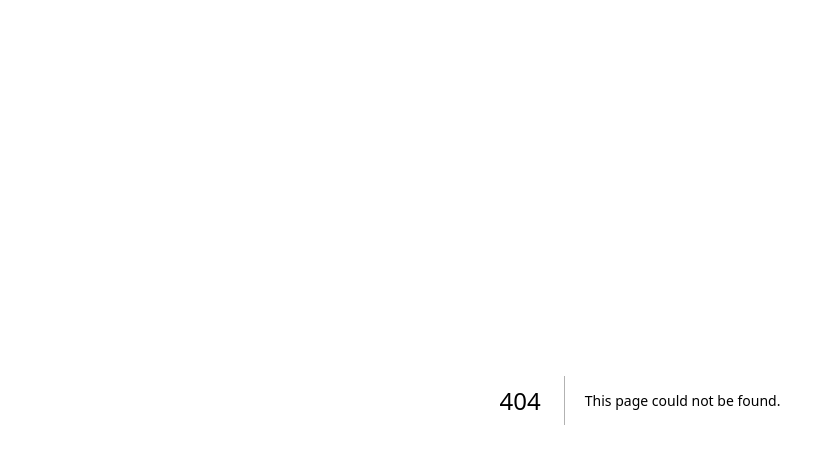
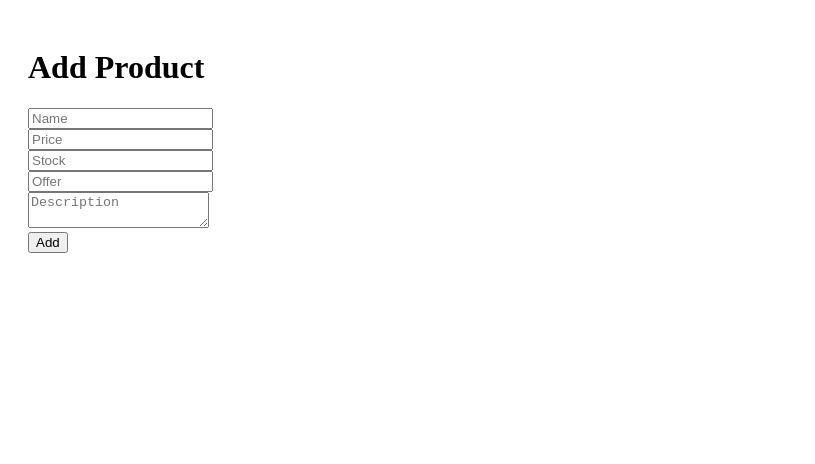
Before and after one commit to dev-medicals-backend/Dev-MEDICALS, a Next.js app: page /app/admin/add in a window 1280 px wide. Before the commit this address had no page. Shown: the top 464 px of the page, without its empty margins (0-815 px from the left). Built offline with nearby package versions, Linux system fonts and the light colour scheme.

Commit message:
Create app/admin/add/page.js

```diff
--- /dev/null
+++ b/app/app/admin/add/page.js
@@ -0,0 +1,39 @@
+"use client";
+import { useState } from "react";
+
+export default function AddProduct() {
+  const [msg, setMsg] = useState("");
+
+  async function submit(e) {
+    e.preventDefault();
+    const data = {
+      name: e.target.name.value,
+      price: e.target.price.value,
+      description: e.target.description.value,
+      stock: e.target.stock.value,
+      offer: e.target.offer.value,
+    };
+
+    const res = await fetch("/api/products", {
+      method: "POST",
+      body: JSON.stringify(data),
+    });
+
+    if (res.ok) setMsg("Product Added!");
+  }
+
+  return (
+    <main style={{ padding: 20 }}>
+      <h1>Add Product</h1>
+      <form onSubmit={submit}>
+        <input name="name" placeholder="Name" /><br />
+        <input name="price" placeholder="Price" /><br />
+        <input name="stock" placeholder="Stock" /><br />
+        <input name="offer" placeholder="Offer" /><br />
+        <textarea name="description" placeholder="Description"></textarea><br />
+        <button>Add</button>
+      </form>
+      <p>{msg}</p>
+    </main>
+  );
+}
```
